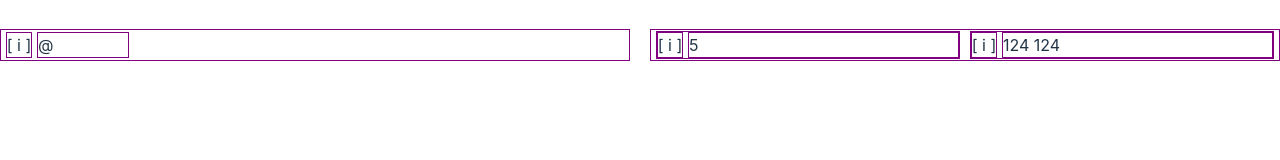
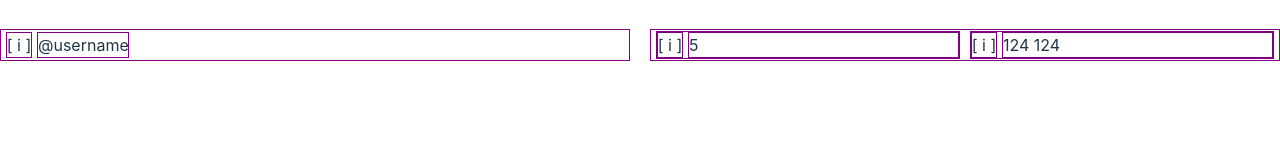
Before and after one commit to CodyNodyDev/therapist-mini-app, a React (Vite) app: page / in a window 1280 px wide. Shown: the top 160 px of the page. Built offline with nearby package versions, Linux system fonts and the light colour scheme; what @twa-dev/sdk would draw is missing.

Commit message:
refactored

```diff
--- a/src/components/Header/index.jsx
+++ b/src/components/Header/index.jsx
@@ -8,7 +8,7 @@ function Header() {
         <div className="header">
             <div className="left-side">
                 <div className="icon-container">[ i ]</div>
-                <div className="username-container">@{user}</div>
+                <div className="username-container">@{user || "username"}</div>
             </div>
             <div className="right-side">
                 <div className="level-container">
```
